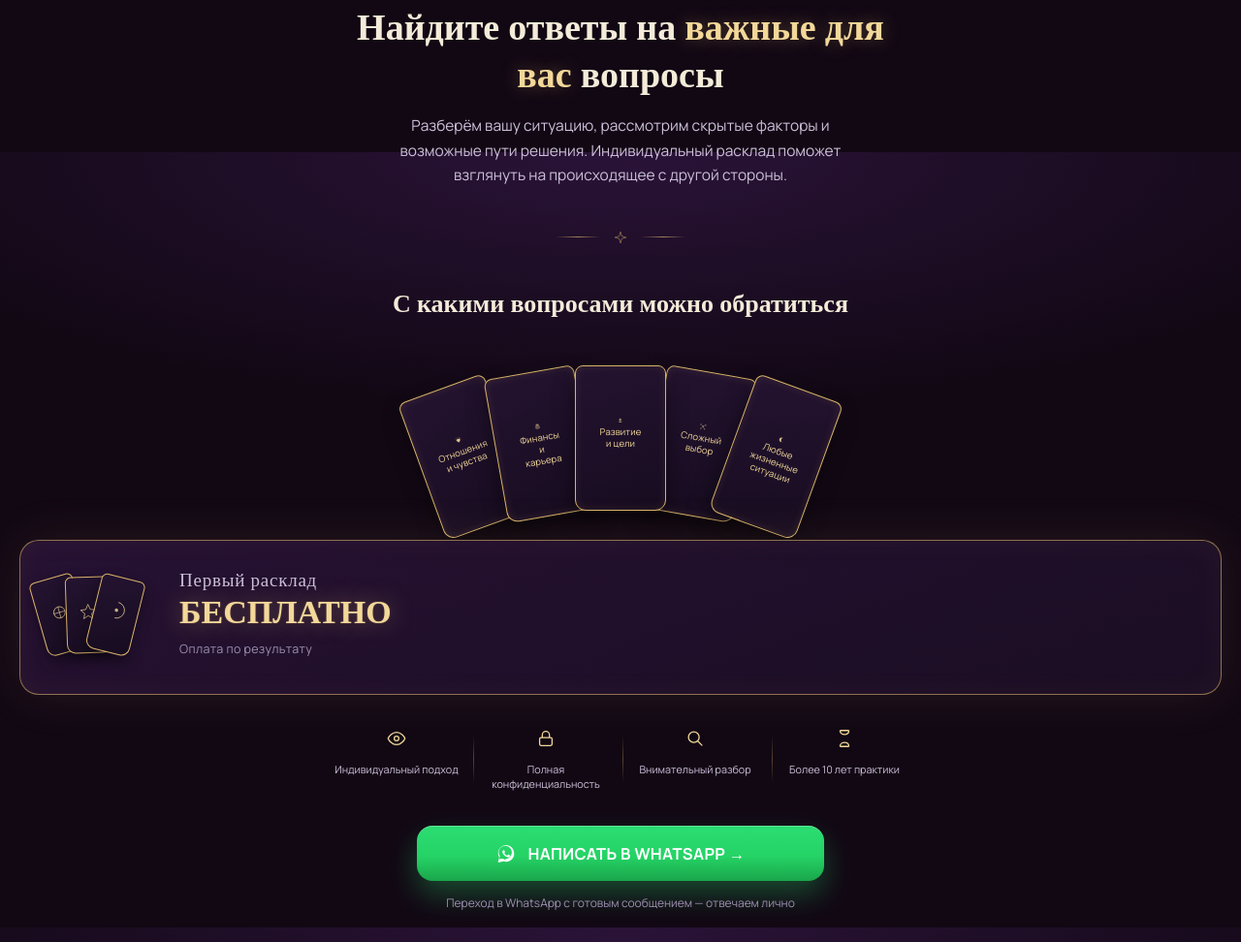
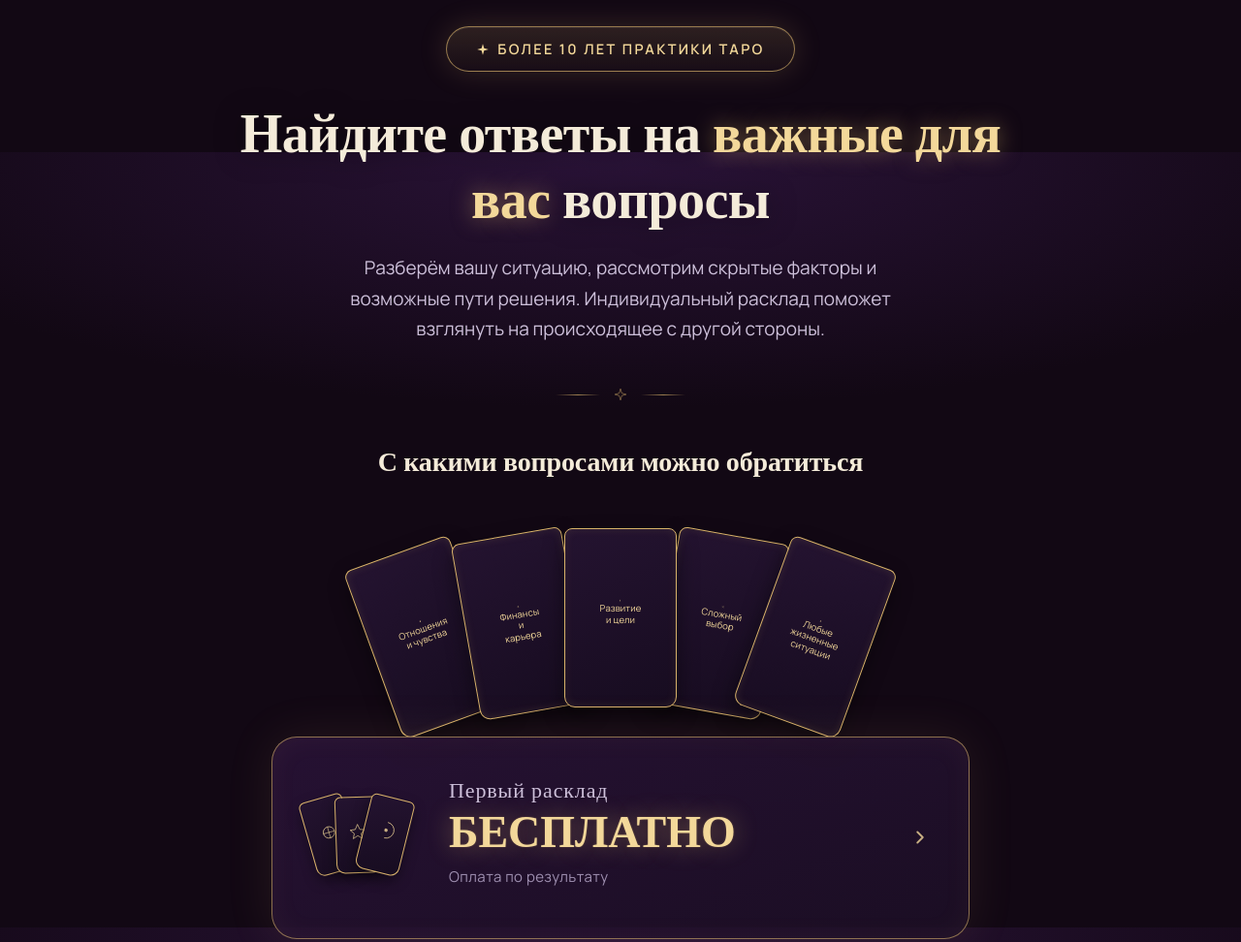
Before and after one commit to Oleksii2405/Lending-Taro, a plain HTML site: page index.html in a window 1280 px wide. Shown: the part 643-1615 px from the top of the page at 97% size. Drawn offline with nearby package versions, Linux system fonts and the light colour scheme.

Commit message:
Add files via upload

```diff
--- a/index.html
+++ b/index.html
@@ -5,7 +5,6 @@
 <meta name="viewport" content="width=device-width, initial-scale=1, viewport-fit=cover">
 <title>Таролог — первый расклад бесплатно</title>
 <meta name="description" content="Индивидуальный расклад Таро. Более 10 лет практики. Первый расклад бесплатно — оплата по результату.">
-<meta name="robots" content="noindex" data-note="уберите тег noindex перед публикацией сайта">
 <link rel="preconnect" href="https://fonts.googleapis.com">
 <link rel="preconnect" href="https://fonts.gstatic.com" crossorigin>
 <link href="https://fonts.googleapis.com/css2?family=Playfair+Display:wght@500;600;700&family=Manrope:wght@400;500;600;700&display=swap" rel="stylesheet">
@@ -62,56 +61,77 @@ src="https://www.facebook.com/tr?id=2178615639697523&ev=PageView&noscript=1"/></
   .container{max-width:640px; margin:0 auto; padding:0 20px;}
   img{max-width:100%; display:block;}
   a{text-decoration:none; color:inherit;}
-  .accent{color:var(--gold-light); text-shadow:0 0 18px rgba(216,178,106,.35);}
+  .accent{color:var(--gold-light); text-shadow:0 0 22px rgba(216,178,106,.5);}
+  @media(min-width:1024px){ .container{max-width:900px;} }
+  @media(min-width:1400px){ .container{max-width:980px;} }
 
   /* ---------- reveal on scroll ---------- */
   .reveal{opacity:0; transform:translateY(26px); transition:opacity .7s ease, transform .7s ease;}
   .reveal.in-view{opacity:1; transform:translateY(0);}
 
   /* ---------- BLOCK 1 — hero photo ---------- */
-  .hero{position:relative; width:100%; aspect-ratio:4/5; overflow:hidden;}
-  .hero__photo{width:100%; height:100%; object-fit:cover; object-position:52% 14%;}
+  .hero{position:relative; width:100%; aspect-ratio:4/5; max-height:92vh; overflow:hidden;}
+  .hero__photo{width:100%; height:100%; object-fit:cover; object-position:52% 14%; animation:heroZoom 16s ease-in-out infinite alternate;}
   .hero__fade{
     position:absolute; inset:0;
-    background:linear-gradient(to bottom, rgba(18,8,20,0) 45%, var(--bg-deep) 96%);
+    background:linear-gradient(to bottom, rgba(18,8,20,0) 42%, rgba(18,8,20,.55) 72%, var(--bg-deep) 97%);
+  }
+  .hero__vignette{
+    position:absolute; inset:0;
+    box-shadow:inset 0 0 18vw 2vw rgba(10,5,12,.55);
+    pointer-events:none;
   }
   .hero__glow{
     position:absolute; left:50%; top:8%; width:70%; aspect-ratio:1/1; transform:translateX(-50%);
     background:radial-gradient(circle, rgba(216,178,106,.16) 0%, rgba(216,178,106,0) 70%);
     pointer-events:none;
   }
-  @media(min-width:600px){ .hero{aspect-ratio:1/1;} .hero__photo{object-position:52% 20%;} }
-  @media(min-width:1024px){ .hero{aspect-ratio:16/7;} .hero__photo{object-position:50% 28%;} }
+  @keyframes heroZoom{ from{ transform:scale(1); } to{ transform:scale(1.06); } }
+  @media(min-width:600px){ .hero{aspect-ratio:5/6; max-height:82vh;} .hero__photo{object-position:52% 16%;} }
+  @media(min-width:1024px){ .hero{aspect-ratio:21/11; max-height:640px;} .hero__photo{object-position:50% 18%;} }
+  @media(min-width:1400px){ .hero{aspect-ratio:21/9; max-height:700px;} .hero__photo{object-position:50% 20%;} }
 
   /* ---------- BLOCK 2 — intro ---------- */
-  .intro{padding:26px 20px 6px; text-align:center;}
+  .intro{padding:30px 20px 6px; text-align:center;}
   .badge{
-    display:inline-block;
-    padding:9px 22px;
-    margin-bottom:22px;
-    border:1px solid rgba(216,178,106,.55);
+    display:inline-flex;
+    align-items:center;
+    gap:8px;
+    padding:11px 26px;
+    margin-bottom:26px;
+    border:1.3px solid rgba(216,178,106,.65);
     border-radius:999px;
-    font-size:12.5px;
-    letter-spacing:.14em;
+    font-size:13.5px;
+    font-weight:600;
+    letter-spacing:.16em;
     color:var(--gold-light);
-    background:linear-gradient(180deg, rgba(216,178,106,.1), rgba(216,178,106,.02));
-    box-shadow:0 0 24px rgba(216,178,106,.12);
+    background:linear-gradient(180deg, rgba(216,178,106,.14), rgba(216,178,106,.03));
+    box-shadow:0 0 30px rgba(216,178,106,.18), inset 0 1px 0 rgba(255,255,255,.08);
     text-transform:uppercase;
   }
+  .badge svg{width:14px; height:14px; flex-shrink:0;}
   .intro h1{
-    font-size:clamp(26px, 6.4vw, 38px);
-    line-height:1.28;
-    font-weight:600;
+    font-size:clamp(30px, 7.5vw, 42px);
+    line-height:1.22;
+    font-weight:700;
     color:var(--cream);
-    margin:0 0 18px;
+    letter-spacing:-.01em;
+    text-shadow:0 2px 30px rgba(0,0,0,.4);
+    margin:0 0 20px;
   }
   .intro .lead{
-    font-size:15.5px;
-    line-height:1.65;
+    font-size:16.5px;
+    line-height:1.68;
     color:var(--text-soft);
     max-width:480px;
     margin:0 auto;
   }
+  @media(min-width:768px){
+    .intro h1{ font-size:clamp(44px, 5.4vw, 56px); margin-bottom:24px; }
+    .intro .lead{ font-size:19px; max-width:620px; }
+    .badge{ font-size:14.5px; padding:13px 30px; }
+  }
+  @media(min-width:1400px){ .intro h1{ font-size:62px; } }
 
   /* ---------- divider ---------- */
   .divider{display:flex; align-items:center; justify-content:center; gap:14px; margin:38px 0; opacity:.7;}
@@ -122,10 +142,11 @@ src="https://www.facebook.com/tr?id=2178615639697523&ev=PageView&noscript=1"/></
   .topics{padding:4px 0 10px;}
   .topics h2{
     text-align:center;
-    font-size:clamp(20px,4.6vw,26px);
+    font-size:clamp(22px,4.6vw,28px);
     color:var(--cream);
-    font-weight:600;
-    margin:0 0 30px;
+    font-weight:700;
+    letter-spacing:-.005em;
+    margin:0 0 34px;
   }
   .tarot-fan{
     display:flex;
@@ -138,17 +159,24 @@ src="https://www.facebook.com/tr?id=2178615639697523&ev=PageView&noscript=1"/></
     width:clamp(54px, 15.5vw, 94px);
     aspect-ratio:2/3.2;
     margin-left:clamp(-24px,-6.6vw,-16px);
+    transition:transform .6s cubic-bezier(.2,.7,.3,1), opacity .6s ease, box-shadow .25s ease;
     border-radius:8px 8px 11px 11px;
     background:linear-gradient(160deg, #241330 0%, #170c20 100%);
     border:1.4px solid var(--gold);
     box-shadow:0 10px 22px rgba(0,0,0,.45), inset 0 0 10px rgba(216,178,106,.12);
     display:flex; flex-direction:column; align-items:center; justify-content:flex-start;
     padding:8% 6% 6%;
-    transition:transform .6s cubic-bezier(.2,.7,.3,1), opacity .6s ease;
     transform-origin:bottom center;
     opacity:0;
   }
   .tarot-card:first-child{margin-left:0;}
+  @media(hover:hover){
+    .tarot-card:hover{ transform:translateY(-8px) scale(1.04) !important; box-shadow:0 16px 30px rgba(0,0,0,.5), inset 0 0 12px rgba(216,178,106,.2), 0 0 24px rgba(216,178,106,.25); z-index:5 !important; }
+  }
+  @media(min-width:1024px){
+    .tarot-card{ width:clamp(94px, 9vw, 128px); margin-left:clamp(-28px,-2.2vw,-20px); }
+    .tarot-card .cap{ font-size:12px; }
+  }
   .tarot-card .icon{width:62%; aspect-ratio:1/1; margin-bottom:8%;}
   .tarot-card .cap{
     font-size:clamp(7.2px, 1.9vw, 9.5px);
@@ -174,6 +202,20 @@ src="https://www.facebook.com/tr?id=2178615639697523&ev=PageView&noscript=1"/></
     display:flex;
     align-items:center;
     gap:16px;
+    cursor:pointer;
+    transition:transform .25s ease, box-shadow .25s ease, border-color .25s ease;
+  }
+  .offer:active{ transform:scale(.98); }
+  @media(hover:hover){
+    .offer:hover{ transform:translateY(-3px); border-color:var(--gold-light); box-shadow:0 0 64px rgba(216,178,106,.22), inset 0 0 30px rgba(216,178,106,.08); }
+    .offer:hover .offer__arrow{ transform:translateX(4px); }
+  }
+  .offer__arrow{ flex:0 0 auto; width:28px; height:28px; display:flex; align-items:center; justify-content:center; opacity:.8; transition:transform .25s ease; }
+  .offer__arrow svg{ width:22px; height:22px; }
+  @media(min-width:768px){
+    .offer{ padding:38px 36px; border-radius:26px; max-width:720px; margin-left:auto; margin-right:auto; }
+    .offer__fan{ max-width:160px; height:108px; }
+    .offer__fan .mini{ width:58px; }
   }
   .offer__fan{flex:0 0 auto; width:38%; max-width:130px; position:relative; height:84px;}
   .offer__fan .mini{
@@ -208,6 +250,11 @@ src="https://www.facebook.com/tr?id=2178615639697523&ev=PageView&noscript=1"/></
     color:var(--text-mute);
     letter-spacing:.03em;
   }
+  @media(min-width:768px){
+    .offer__text .line1{ font-size:22px; }
+    .offer__text .line2{ font-size:46px; }
+    .offer__text .line3{ font-size:15px; }
+  }
 
   /* ---------- BLOCK 5 — benefits ---------- */
   .benefits{
@@ -228,7 +275,7 @@ src="https://www.facebook.com/tr?id=2178615639697523&ev=PageView&noscript=1"/></
     position:absolute; left:0; top:8px; bottom:8px; width:1px;
     background:linear-gradient(180deg, transparent, rgba(216,178,106,.35), transparent);
   }
-  .benefit svg{width:22px; height:22px; margin-bottom:9px; stroke:var(--gold-light);}
+  .benefit svg{width:22px; height:22px; margin-bottom:9px; stroke:var(--gold-light); transition:transform .25s ease;}
   .benefit span{
     display:block;
     font-size:10.8px;
@@ -236,6 +283,12 @@ src="https://www.facebook.com/tr?id=2178615639697523&ev=PageView&noscript=1"/></
     color:var(--text-soft);
     overflow-wrap:break-word;
     hyphens:auto;
+  }
+  @media(hover:hover){ .benefit:hover svg{ transform:scale(1.15); filter:drop-shadow(0 0 8px rgba(216,178,106,.5)); } }
+  @media(min-width:768px){
+    .benefits{ max-width:760px; margin:0 auto; padding:44px 14px 10px; }
+    .benefit svg{ width:28px; height:28px; margin-bottom:12px; }
+    .benefit span{ font-size:14px; }
   }
 
   /* ---------- BLOCK 6 — WhatsApp CTA ---------- */
@@ -257,6 +310,12 @@ src="https://www.facebook.com/tr?id=2178615639697523&ev=PageView&noscript=1"/></
   .btn-whatsapp:active{transform:scale(.97);}
   .btn-whatsapp svg{width:22px; height:22px; flex-shrink:0;}
   .cta__note{margin-top:14px; font-size:12px; color:var(--text-mute);}
+  @media(hover:hover){
+    .btn-whatsapp:hover{ transform:translateY(-2px); box-shadow:0 18px 38px rgba(37,211,102,.42), inset 0 1px 0 rgba(255,255,255,.3); }
+  }
+  @media(min-width:768px){
+    .btn-whatsapp{ max-width:480px; padding:20px 24px; font-size:18.5px; border-radius:18px; }
+  }
 
   /* sticky floating button */
   .fab{
@@ -270,6 +329,7 @@ src="https://www.facebook.com/tr?id=2178615639697523&ev=PageView&noscript=1"/></
   }
   .fab.show{opacity:1; transform:translateY(0) scale(1); pointer-events:auto;}
   .fab svg{width:27px; height:27px;}
+  @media(hover:hover){ .fab:hover{ transform:translateY(-3px) scale(1.06); } }
   @supports(padding:max(0px)){ .fab{ bottom:max(16px, env(safe-area-inset-bottom)); } }
 
   /* ---------- BLOCK 7 — final ---------- */
@@ -290,6 +350,9 @@ src="https://www.facebook.com/tr?id=2178615639697523&ev=PageView&noscript=1"/></
     margin:0 auto;
     line-height:1.6;
   }
+  @media(min-width:768px){
+    .final p.quote{ font-size:24px; max-width:600px; }
+  }
   footer{
     text-align:center;
     padding:26px 20px 90px;
@@ -305,12 +368,13 @@ src="https://www.facebook.com/tr?id=2178615639697523&ev=PageView&noscript=1"/></
 <section class="hero">
   <img class="hero__photo" src="master.jpg" alt="Таролог раскладывает карты Таро при свечах">
   <div class="hero__glow"></div>
+  <div class="hero__vignette"></div>
   <div class="hero__fade"></div>
 </section>
 
 <!-- ========== БЛОК 2 — ОПЫТ И ЗАГОЛОВОК ========== -->
 <section class="intro container reveal">
-  <span class="badge">Более 10 лет практики Таро</span>
+  <span class="badge"><svg viewBox="0 0 24 24" fill="#f3d89a"><path d="M12 2l2.2 7.8L22 12l-7.8 2.2L12 22l-2.2-7.8L2 12l7.8-2.2L12 2z"/></svg>Более 10 лет практики Таро</span>
   <h1>Найдите ответы на <span class="accent">важные для вас</span> вопросы</h1>
   <p class="lead">Разберём вашу ситуацию, рассмотрим скрытые факторы и возможные пути решения. Индивидуальный расклад поможет взглянуть на происходящее с другой стороны.</p>
 </section>
@@ -380,7 +444,7 @@ src="https://www.facebook.com/tr?id=2178615639697523&ev=PageView&noscript=1"/></
 </section>
 
 <!-- ========== БЛОК 4 — ГЛАВНОЕ ПРЕДЛОЖЕНИЕ ========== -->
-<section class="offer reveal">
+<a href="#" class="offer reveal js-whatsapp-link" data-event="offer" aria-label="Написать в WhatsApp и получить первый расклад бесплатно">
   <div class="offer__fan">
     <div class="mini">
       <svg viewBox="0 0 48 48" fill="none"><circle cx="24" cy="24" r="10" stroke="#f3d89a" stroke-width="1.2"/><path d="M24 14v20M14 24h20" stroke="#f3d89a" stroke-width="1"/></svg>
@@ -397,7 +461,10 @@ src="https://www.facebook.com/tr?id=2178615639697523&ev=PageView&noscript=1"/></
     <p class="line2">БЕСПЛАТНО</p>
     <p class="line3">Оплата по результату</p>
   </div>
-</section>
+  <span class="offer__arrow" aria-hidden="true">
+    <svg viewBox="0 0 24 24" fill="none"><path d="M9 6l6 6-6 6" stroke="#f3d89a" stroke-width="2" stroke-linecap="round" stroke-linejoin="round"/></svg>
+  </span>
+</a>
 
 <!-- ========== БЛОК 5 — ПРЕИМУЩЕСТВА ========== -->
 <section class="benefits container reveal">
```
